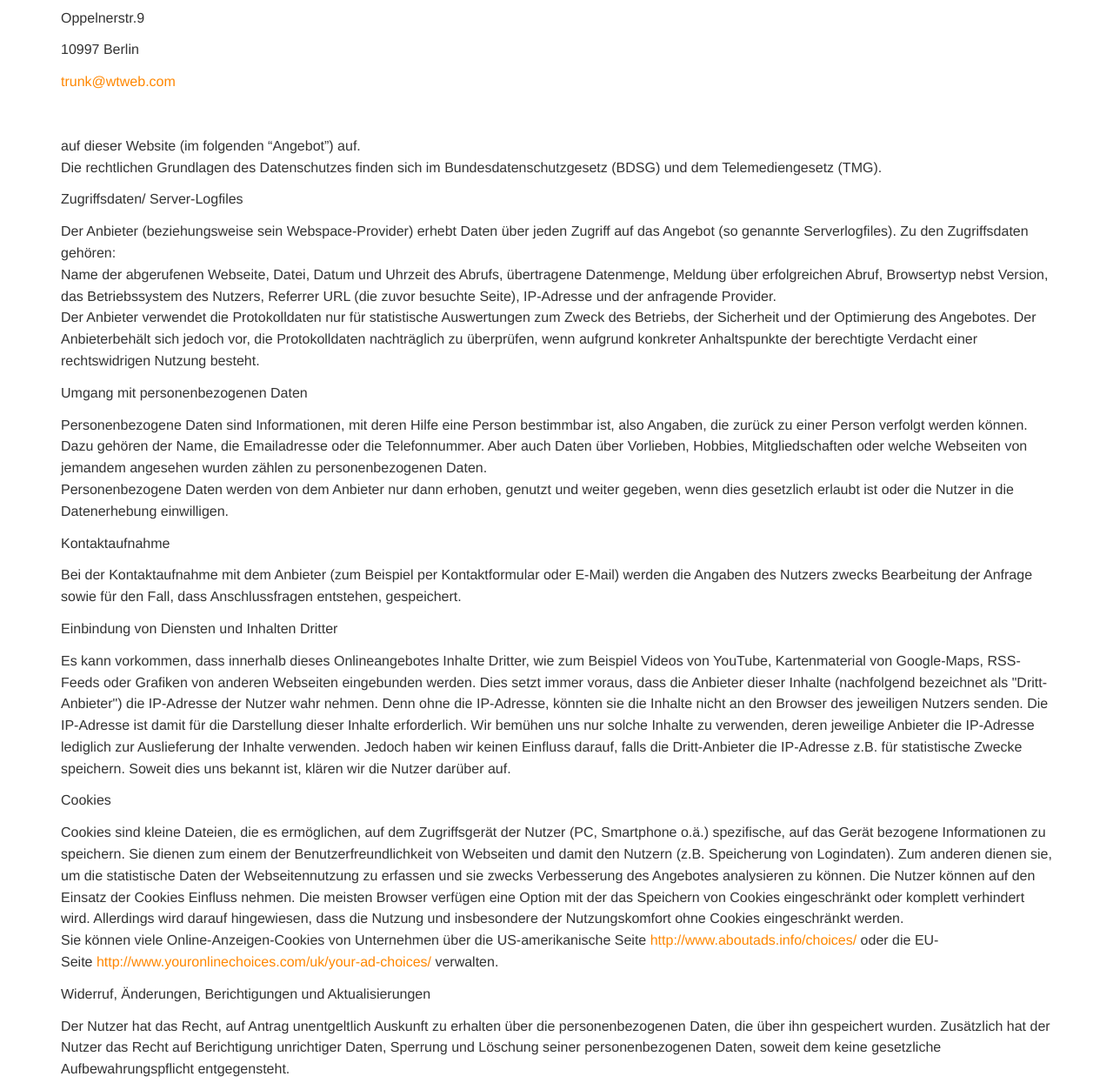
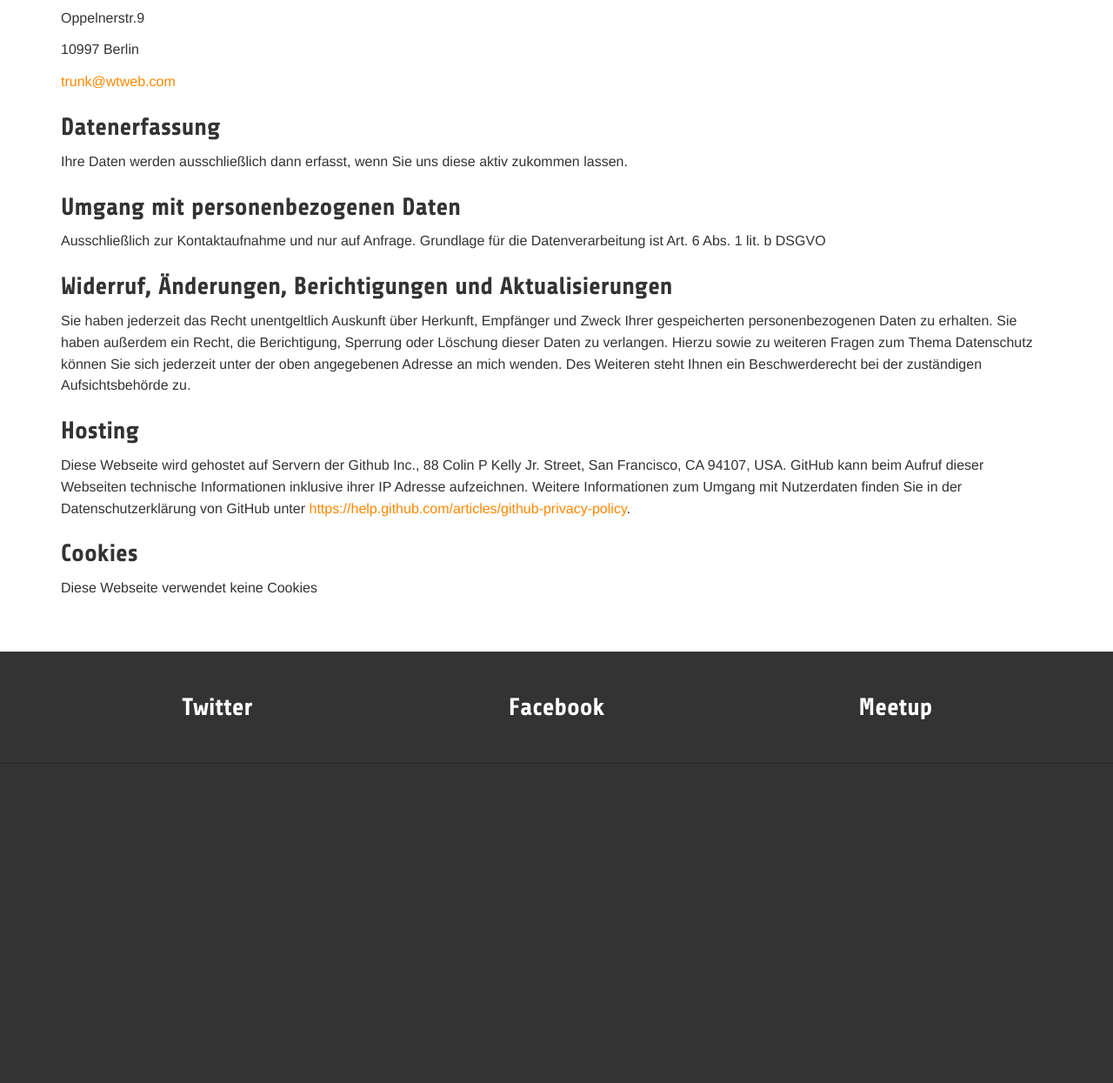
Before and after one commit to btug/btug.org, a plain HTML site: page datenschutz.html in a window 1280 px wide. Shown: the part 261-1506 px from the top of the page at 87% size. After the commit the page ends 1163 px from the top, so only its background shows below. Drawn offline with Linux system fonts and the light colour scheme.

Commit message:
update termine + datenschutz

```diff
--- a/datenschutz.html
+++ b/datenschutz.html
@@ -3,9 +3,7 @@
 <head>
 	<base >
 	<meta http-equiv="X-UA-Compatible" content="IE=edge">
-
 	<meta charset="utf-8">
-
 	<link rel="shortcut icon" href="assets/icons/favicon.ico" type="image/x-icon">
 	<title>Datenschutz: Berliner TYPO3 User Group - BTUG</title>
 	<meta name="viewport" content="width=device-width, initial-scale=1">
@@ -18,24 +16,18 @@
 </head>
 <body>
 	<div class="body-bg">
-	<a class="sr-only sr-only-focusable" href="#content">
-		Skip to main content
-	</a>
+		<a class="sr-only sr-only-focusable" href="#content">	Skip to main content</a>
 
 		<header
 			class="navbar navbar-default navbar-top">
 			<div class="container">
 				<div class="navbar-header navbar-header-main">
-
 							<a class="navbar-brand" href="index.html">Berliner TYPO3 User Group - BTUG</a>
-
-
 						<button type="button" class="navbar-toggle navbar-toggle-menu" data-toggle="collapse"
 								data-target=".navbar-collapse">
 							<span class="glyphicon glyphicon-list"></span>
 							<span class="sr-only">Toggle navigation</span>
 						</button>
-
 					<span class="navbar-header-border-bottom"></span>
 				</div>
 				<nav class="navbar-collapse collapse" role="navigation">
@@ -51,50 +43,32 @@
 		</header>
 
 		<div id="content" class="main-section">
+			<div class="container">
+				<div id="c383"><h2 class="csc-firstHeader">Datenschutzerklärung</h2>
+					<p>Geltungsbereich</p>
+					<p>Diese Datenschutzerklärung klärt Nutzer über die Art, den Umfang und Zwecke der Erhebung und Verwendung personenbezogener Daten durch den verantwortlichen Anbieter</p>
+					<p>Werner Trunk </p>
+					<p>Oppelnerstr.9 </p>
+					<p>10997 Berlin	</p>
+					<p><a href="mailto:trunk@wtweb.com">trunk@wtweb.com</a></p>
 
-	<div class="container">
-		<div id="c383"><h2 class="csc-firstHeader">Datenschutzerklärung</h2><p>Geltungsbereich
-</p>
-<p>Diese Datenschutzerklärung klärt Nutzer über die Art, den Umfang und Zwecke der Erhebung und Verwendung personenbezogener Daten durch den verantwortlichen Anbieter
-</p>
-<p>Werner Trunk
-</p>
-<p>Oppelnerstr.9
-</p>
-<p>10997 Berlin
-</p>
-<p><a href="mailto:trunk@wtweb.com">trunk@wtweb.com</a>
-</p>
-<p>&nbsp;</p>
-<p>auf dieser Website (im folgenden “Angebot”) auf.<br />Die rechtlichen Grundlagen des Datenschutzes finden sich im Bundesdatenschutzgesetz (BDSG) und dem Telemediengesetz (TMG).
-</p>
-<p>Zugriffsdaten/ Server-Logfiles
-</p>
-<p>Der Anbieter (beziehungsweise sein Webspace-Provider) erhebt Daten über jeden Zugriff auf das Angebot (so genannte Serverlogfiles). Zu den Zugriffsdaten gehören:<br />Name der abgerufenen Webseite, Datei, Datum und Uhrzeit des Abrufs, übertragene Datenmenge, Meldung über erfolgreichen Abruf, Browsertyp nebst Version, das Betriebssystem des Nutzers, Referrer URL (die zuvor besuchte Seite), IP-Adresse und der anfragende Provider.<br />Der Anbieter verwendet die Protokolldaten nur für statistische Auswertungen zum Zweck des Betriebs, der Sicherheit und der Optimierung des Angebotes. Der Anbieterbehält sich jedoch vor, die Protokolldaten nachträglich zu überprüfen, wenn aufgrund konkreter Anhaltspunkte der berechtigte Verdacht einer rechtswidrigen Nutzung besteht.
-</p>
-<p>Umgang mit personenbezogenen Daten
-</p>
-<p>Personenbezogene Daten sind Informationen, mit deren Hilfe eine Person bestimmbar ist, also Angaben, die zurück zu einer Person verfolgt werden können. Dazu gehören der Name, die Emailadresse oder die Telefonnummer. Aber auch Daten über Vorlieben, Hobbies, Mitgliedschaften oder welche Webseiten von jemandem angesehen wurden zählen zu personenbezogenen Daten.<br />Personenbezogene Daten werden von dem Anbieter nur dann erhoben, genutzt und weiter gegeben, wenn dies gesetzlich erlaubt ist oder die Nutzer in die Datenerhebung einwilligen.
-</p>
-<p>Kontaktaufnahme
-</p>
-<p>Bei der Kontaktaufnahme mit dem Anbieter (zum Beispiel per Kontaktformular oder E-Mail) werden die Angaben des Nutzers zwecks Bearbeitung der Anfrage sowie für den Fall, dass Anschlussfragen entstehen, gespeichert.
-</p>
-<p>Einbindung von Diensten und Inhalten Dritter
-</p>
-<p>Es kann vorkommen, dass innerhalb dieses Onlineangebotes Inhalte Dritter, wie zum Beispiel Videos von YouTube, Kartenmaterial von Google-Maps, RSS-Feeds oder Grafiken von anderen Webseiten eingebunden werden. Dies setzt immer voraus, dass die Anbieter dieser Inhalte (nachfolgend bezeichnet als &quot;Dritt-Anbieter&quot;) die IP-Adresse der Nutzer wahr nehmen. Denn ohne die IP-Adresse, könnten sie die Inhalte nicht an den Browser des jeweiligen Nutzers senden. Die IP-Adresse ist damit für die Darstellung dieser Inhalte erforderlich. Wir bemühen uns nur solche Inhalte zu verwenden, deren jeweilige Anbieter die IP-Adresse lediglich zur Auslieferung der Inhalte verwenden. Jedoch haben wir keinen Einfluss darauf, falls die Dritt-Anbieter die IP-Adresse z.B. für statistische Zwecke speichern. Soweit dies uns bekannt ist, klären wir die Nutzer darüber auf.
-</p>
-<p>Cookies
-</p>
-<p>Cookies sind kleine Dateien, die es ermöglichen, auf dem Zugriffsgerät der Nutzer (PC, Smartphone o.ä.) spezifische, auf das Gerät bezogene Informationen zu speichern. Sie dienen zum einem der Benutzerfreundlichkeit von Webseiten und damit den Nutzern (z.B. Speicherung von Logindaten). Zum anderen dienen sie, um die statistische Daten der Webseitennutzung zu erfassen und sie zwecks Verbesserung des Angebotes analysieren zu können. Die Nutzer können auf den Einsatz der Cookies Einfluss nehmen. Die meisten Browser verfügen eine Option mit der das Speichern von Cookies eingeschränkt oder komplett verhindert wird. Allerdings wird darauf hingewiesen, dass die Nutzung und insbesondere der Nutzungskomfort ohne Cookies eingeschränkt werden.<br />Sie können viele Online-Anzeigen-Cookies von Unternehmen über die US-amerikanische Seite&nbsp;<a href="http://www.aboutads.info/choices/" target="_blank">http://www.aboutads.info/choices/</a>&nbsp;oder die EU-Seite&nbsp;<a href="http://www.youronlinechoices.com/uk/your-ad-choices/" target="_blank">http://www.youronlinechoices.com/uk/your-ad-choices/&nbsp;</a>verwalten.
-</p>
-<p>Widerruf, Änderungen, Berichtigungen und Aktualisierungen
-</p>
-<p>Der Nutzer hat das Recht, auf Antrag unentgeltlich Auskunft zu erhalten über die personenbezogenen Daten, die über ihn gespeichert wurden. Zusätzlich hat der Nutzer das Recht auf Berichtigung unrichtiger Daten, Sperrung und Löschung seiner personenbezogenen Daten, soweit dem keine gesetzliche Aufbewahrungspflicht entgegensteht.
-</p>
-<p><a href="http://rechtsanwalt-schwenke.de/smmr-buch/datenschutz-muster-generator-fuer-webseiten-blogs-und-social-media/" target="_blank">Datenschutz-Muster von Rechtsanwalt Thomas Schwenke - I LAW it</a></p></div>
+					<h3>Datenerfassung</h3>
+					<p>Ihre Daten werden ausschließlich dann erfasst, wenn Sie uns diese aktiv zukommen lassen. </p>
+
+					<h3>Umgang mit personenbezogenen Daten</h3>
+					<p>Ausschließlich zur Kontaktaufnahme und nur auf Anfrage. Grundlage für die Datenverarbeitung ist Art. 6 Abs. 1 lit. b DSGVO</p>
+
+					<h3>Widerruf, Änderungen, Berichtigungen und Aktualisierungen</h3>
+					Sie haben jederzeit das Recht unentgeltlich Auskunft über Herkunft, Empfänger und Zweck Ihrer gespeicherten personenbezogenen Daten zu erhalten. Sie haben außerdem ein Recht, die Berichtigung, Sperrung oder Löschung dieser Daten zu verlangen. Hierzu sowie zu weiteren Fragen zum Thema Datenschutz können Sie sich jederzeit unter der oben angegebenen Adresse an mich wenden. Des Weiteren steht Ihnen ein Beschwerderecht bei der zuständigen Aufsichtsbehörde zu.
+
+					<h3>Hosting</h3>
+					<p>Diese Webseite wird gehostet auf Servern der Github Inc., 88 Colin P Kelly Jr. Street, San Francisco, CA 94107, USA. GitHub kann beim Aufruf dieser Webseiten technische Informationen inklusive ihrer IP Adresse aufzeichnen. Weitere Informationen zum Umgang mit Nutzerdaten finden Sie in der Datenschutzerklärung von GitHub unter <a href="https://help.github.com/articles/github-privacy-policy">https://help.github.com/articles/github-privacy-policy</a>.</p>
+
+					<h3>Cookies</h3>
+					<p>Diese Webseite verwendet keine Cookies</p>
+
 				</div>
-
+			</div>
 		</div>
 
 		<footer>
@@ -113,12 +87,7 @@
 					</div>
 				</div>
 			</section>
-
-
-<section class="meta-section">
-
-
-</section>
+		<section class="meta-section">	</section>
 		</footer>
 
 	</div>
```
Also changed, not shown: index.html (+64 -15 lines). Lines whose indentation alone changed are shown as unchanged.
